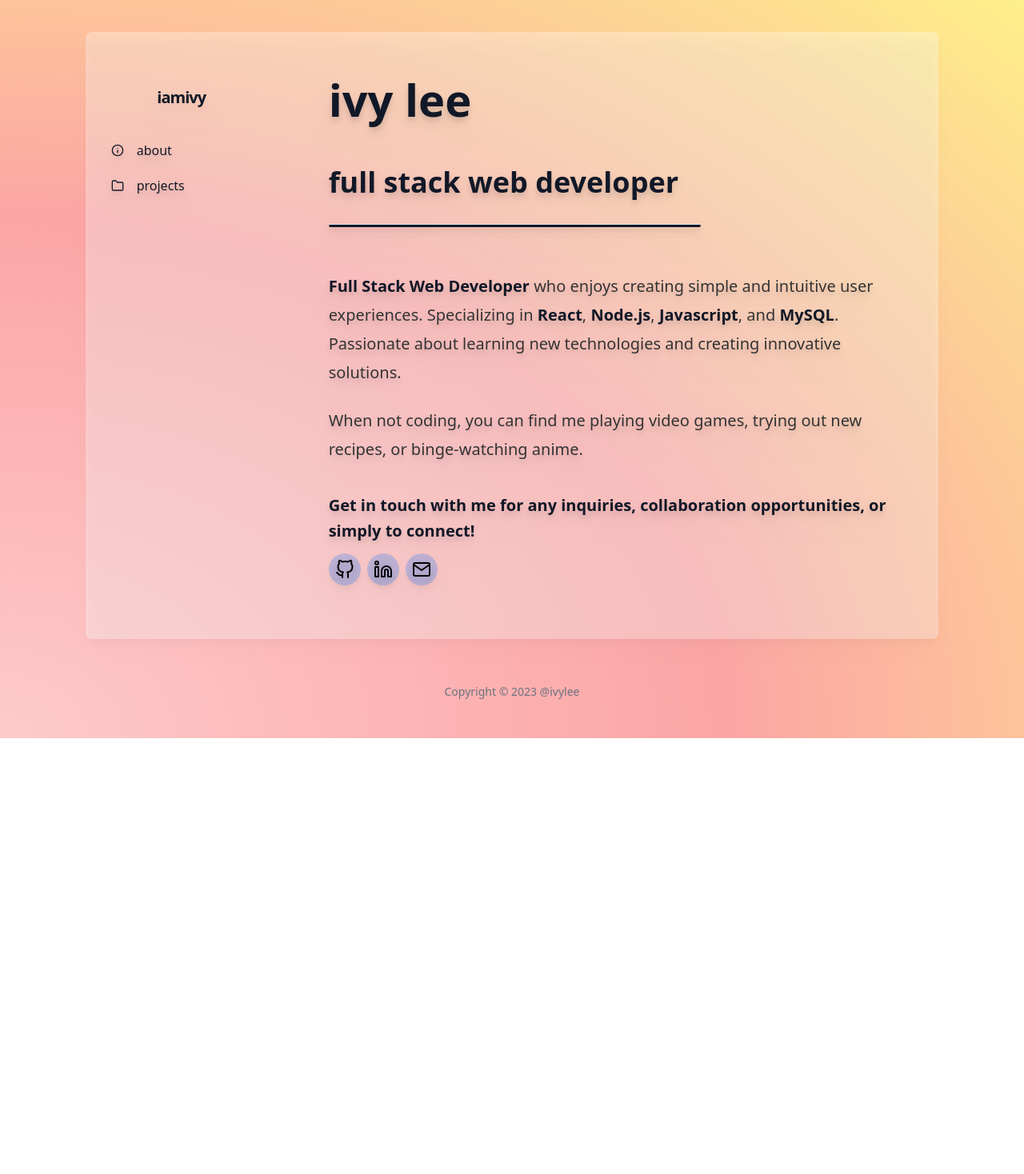
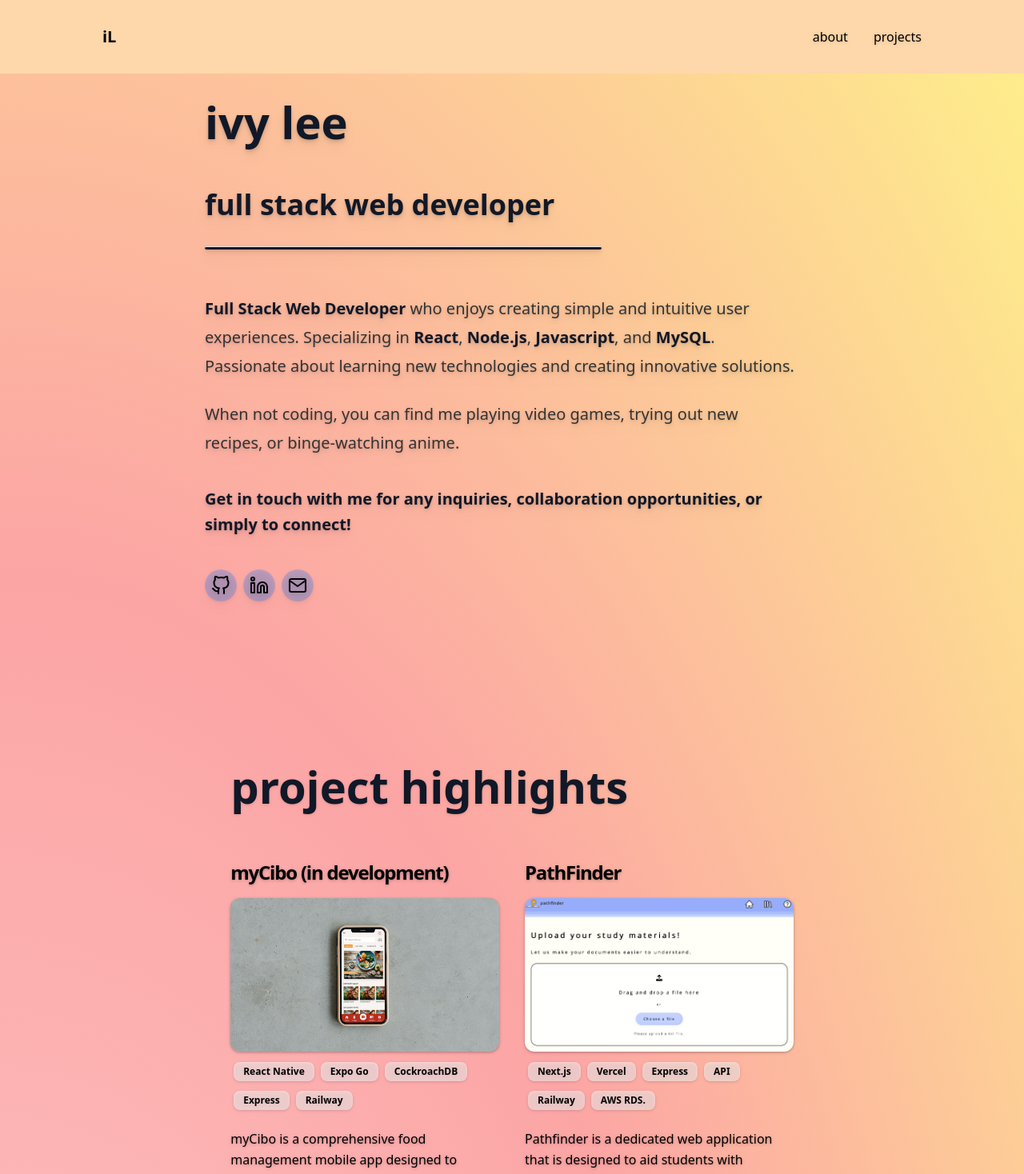
Before and after one commit to hlee443/hlee443.github.io, a React (Vite) app: page / in a window 1280 px wide. Shown: the top 1468 px of the page at 80% size. Before the commit the page ends 923 px from the top, so only its background shows below. Built offline with nearby package versions, Linux system fonts and the light colour scheme.

Commit message:
design changes

```diff
--- a/src/App.jsx
+++ b/src/App.jsx
@@ -2,50 +2,48 @@ import Footer from "./components/Footer";
 import Home from "./components/Home";
 import Projects from "./components/Projects";
 import Technologies from "./components/Technologies";
-import SideNavBar from "./components/SideNavBar";
-
-import { Routes, Route } from "react-router-dom";
-
-import "./App.css";
 
 function App() {
   return (
     <div className="min-h-screen bg-gradient">
-      <div className="pt-10">
-        <div className="flex overflow-hidden bg-white bg-opacity-30 rounded-lg w-5/6 mx-auto rounded-3xl drop-shadow-xl">
-          <div className="hidden md:flex md:flex-shrink-0 pt-10">
-            <SideNavBar />
+      <nav className="sticky top-0 z-50 left-0 w-full bg-orange-200 py-4 px-6 md:py-8 md:px-12 lg:px-16 xl:px-32">
+        <div className="flex items-center justify-between">
+          <div className="flex items-center flex-shrink-0 text-white mr-6">
+            <span className="font-bold text-xl text-black">iL</span>
           </div>
-          <div className="flex flex-col flex-1 w-0 overflow-hidden">
-            <main className="relative flex-1 overflow-y-auto focus:outline-none">
-              <div className="py-6">
-                <div className="px-4 mx-auto max-w-7xl sm:px-6 md:px-8"></div>
-                <div className="px-4 mx-auto max-w-7xl sm:px-6 md:px-8">
-                  {/* <!-- Put content here --> */}
-                  <section>
-                    <div className=" flex flex-col items-center px-5 py-8 mx-auto max-w-7xl sm:px-6 lg:px-8">
-                      <div className="flex flex-col w-full max-w-3xl mx-auto prose text-left prose-blue drop-shadow-lg">
-                        <Routes>
-                          <Route path="/" element={<Home />} />
-                          <Route path="/projects" element={<Projects />} />
-                          <Route
-                            path="/technologies"
-                            element={<Technologies />}
-                          />
-                          <Route path="/contact" element={<Technologies />} />
-                        </Routes>
-                      </div>
-                    </div>
-                  </section>
-
-                  {/* <!-- Do not cross the closing tag underneath this coment--> */}
-                </div>
-              </div>
-            </main>
+          <div className="flex md:flex md:items-center drop-shadow">
+            <a
+              href="#"
+              className="block md:inline-block md:mt-0 text-black hover:text-white mr-8"
+            >
+              about
+            </a>
+            <a
+              href="#projects"
+              className="block md:inline-block md:mt-0 text-black hover:text-white"
+            >
+              projects
+            </a>
           </div>
         </div>
-        <Footer />
-      </div>
+      </nav>
+
+      <section id="home" className="py-8 mx-auto max-w-7xl px-5 sm:px-6">
+        <div className="flex flex-col w-full max-w-3xl mx-auto prose text-left prose-blue drop-shadow-lg">
+          <Home />
+        </div>
+      </section>
+
+      <section id="projects" className="w-full px-5 pt-10 mx-auto prose prose-blue lg:prose-xl lg:pt-40 drop-shadow">
+        <h1>project highlights</h1>
+        <div className="relative items-center w-full mt-0 mx-auto not-prose">
+          <div className="grid w-full grid-cols-1 md:grid-cols-2 gap-8">
+            <Projects />
+          </div>
+        </div>
+      </section>
+
+      <Footer />
     </div>
   );
 }
--- a/src/components/Footer.jsx
+++ b/src/components/Footer.jsx
@@ -1,15 +1,19 @@
+import React from "react";
+
 export default function Footer() {
   return (
     <>
-      <footer className="" aria-labelledby="footer-heading">
+      <footer className="mx-auto" aria-labelledby="footer-heading">
         <h2 id="footer-heading" className="sr-only">
           Footer
         </h2>
 
-        <div className="px-4 py-12 max-w-7xl sm:px-6 lg:px-16">
-          <div className="flex flex-wrap items-baseline lg:justify-center">
-            <span className="mt-2 text-sm font-light text-gray-500">
-              Copyright © 2023 @ivylee
+        <div className="px-4 py-12 mx-auto">
+          <div className="flex flex-wrap items-baseline justify-center">
+            <span className="mt-2 text-sm font-light">
+              <text className="text-gray-500">Contact: </text>
+              <a className="text-blue-800" href="linkedin.com/in/ivy-hw-lee"> &middot; in/ivy-hw-lee</a>
+              <a className="text-blue-800" href="github.com/hlee443"> &middot; github/hlee443</a>
             </span>
           </div>
         </div>
--- a/src/components/Home.jsx
+++ b/src/components/Home.jsx
@@ -1,13 +1,12 @@
 import github from "../assets/github-mark.png";
-
 import { FiGithub, FiMail, FiLinkedin } from "react-icons/fi";
 
 export default function Home() {
   return (
-    <section className="w-full mx-auto prose lg:prose-xl">
+    <section className="w-full prose prose-blue lg:prose-xl drop-shadow">
       <h1>ivy lee</h1>
-      <h2 className="">full stack web developer</h2>
-      <hr className="w-2/3 h-1 my-1 bg-gray-900 border-1 rounded"></hr>
+      <h2>full stack web developer</h2>
+      <hr className="w-2/3 h-1 mb-5 bg-gray-900 border-1 rounded"></hr>
       <p>
         <strong>Full Stack Web Developer</strong> who enjoys creating simple and
         intuitive user experiences. Specializing in <strong>React</strong>,{" "}
@@ -23,7 +22,7 @@ export default function Home() {
         Get in touch with me for any inquiries, collaboration opportunities, or
         simply to connect!{" "}
       </h4>
-      <div className="my-2 space-x-2">
+      <div className="my-2 space-x-2 lg:mt-10">
         <a
           href="https://github.com/hlee443"
           className="inline-block transform transition duration-400 hover:scale-110 hover:shadow px-2 py-2 text-xs font-semibold text-black bg-blue-500 bg-opacity-30 rounded-full"
--- a/src/components/Project.jsx
+++ b/src/components/Project.jsx
@@ -2,23 +2,24 @@ import myCibo from "../assets/myCibo.jpg";
 import github from "../assets/github-mark.png";
 import openLink from "../assets/share.png";
 export default function Project({
-  img= myCibo,
+  img = myCibo,
   appHeader = "App Header",
   appTitle = "App Title",
   appDescription = "App Description",
   githubLink = "",
   siteLink = "",
-  onProjectClick = () => {},
 }) {
   const headerItems = appHeader.split(", ");
   return (
-    <div className="">
+    <div className="mt-5 drop-shadow">
+      <h1 className="mx-auto mb-5 text-2xl font-semibold leading-none tracking-tighter text-black">
+        {appTitle}
+      </h1>
       <img
         className="object-cover object-center transform
         transition duration-400 hover:scale-105 w-full mb-1 lg:h-48 md:h-36 rounded-xl cursor-pointer"
         src={img}
         alt="image"
-        onClick={onProjectClick}
       />
       <div className="mb-5">
         {headerItems.map((item, index) => (
@@ -30,9 +31,6 @@ export default function Project({
           </span>
         ))}
       </div>
-      <h1 className="mx-auto mb-5 text-2xl font-semibold leading-none tracking-tighter text-black">
-        {appTitle}
-      </h1>
       <p className="mx-auto text-base font-medium leading-relaxed text-black">
         {appDescription}
       </p>
@@ -44,9 +42,7 @@ export default function Project({
           transition duration-400 hover:scale-110 hover:shadow px-2 py-2 text-xs font-semibold text-black bg-blue-500 bg-opacity-30 rounded-full"
           title="GitHub"
         >
-
-            <img src={github} alt="Github" width={25} />
-
+          <img src={github} alt="Github" width={25} />
         </a>
         <a
           href={siteLink} // Replace with the actual site URL
@@ -55,7 +51,7 @@ export default function Project({
           transition duration-400 hover:scale-110 hover:shadow px-2 py-2 mx-1 text-xs font-semibold text-black bg-blue-500 bg-opacity-30 rounded-full"
           title="Go to site"
         >
-            <img src={openLink} alt="Open Link" width={25} />
+          <img src={openLink} alt="Open Link" width={25} />
         </a>
       </div>
     </div>
--- a/src/components/Projects.jsx
+++ b/src/components/Projects.jsx
@@ -5,19 +5,10 @@ import wordGotchu from "../assets/wordGotchu.png";
 import pathfinder from "../assets/pathfinder.png";
 
 export default function Projects() {
-  const [showModal, setShowModal] = useState(false);
-
-  const handleModal = () => {
-    setShowModal(!showModal);
-  };
   return (
-    <section className="w-full mx-auto prose lg:prose-xl">
-      <h1>projects</h1>
-      <div className="relative items-center w-full mt-0 mx-auto not-prose">
-        <div className="grid w-full grid-cols-2 gap-8">
+  <>
   <Project
        img={myCibo}
-            onProjectClick={handleModal}
        githubLink="https://github.com/myCibo/myCiboNative.git"
        appHeader="React Native, Expo Go, CockroachDB, Express, Railway"
        appTitle="myCibo (in development)"
@@ -25,25 +16,20 @@ export default function Projects() {
      />
   <Project
        img={pathfinder}
-            onProjectClick={handleModal}
        siteLink="https://pathfinder-athena.vercel.app/"
        githubLink="https://github.com/hlee443/PathFinder-Athena.git"
        appHeader="Next.js, Vercel, Express, API, Railway, AWS RDS."
        appTitle="PathFinder"
        appDescription="Pathfinder is a dedicated web application that is designed to aid students with dyslexia and facilitate a better understanding of educational content. Students can upload their text documents and utilize an array of features, such as customizable font sizes, colors, and other attributes, alongside text highlighting, summarization, and an integrated dictionary."
      />
-
        <Project
     img={wordGotchu}
-            onProjectClick={handleModal}
     siteLink="https://word-gotchu.up.railway.app/"
     githubLink="https://github.com/iantelli/word-gotchu.git"
     appHeader="HTML/CSS, React, Javascript, Node.js, Express,Railway, Firebase"
     appTitle="WordGotchu"
     appDescription="WordGotchu is a Pixel styled multiplayer web platform game based on Wordle and original characters known as Gotchus that battle against each other in an arena."
   />
-        </div>
-      </div>
-    </section>
+</>
 );
 }
--- a/src/components/SideNavBar.jsx
+++ b/src/components/SideNavBar.jsx
@@ -1,10 +1,10 @@
 import React from "react";
 import { Link } from "react-router-dom";
-import {FiInfo, FiFolder, FiTool} from "react-icons/fi";
+import { FiInfo, FiFolder, FiTool } from "react-icons/fi";
 
 export default function SideNavBar() {
   return (
-    <div className="flex flex-col w-60">
+    <div className="flex flex-col w-full md:w-60">
       <div className="flex flex-col flex-grow pt-5 overflow-y-auto">
         <div className="flex flex-col items-center flex-shrink-0 px-10">
           <Link to="/" className="px-8 text-left focus:outline-none">
@@ -30,7 +30,7 @@ export default function SideNavBar() {
                   to="/projects"
                   className="inline-flex items-center w-full px-4 py-2 mt-1 text-base text-gray-900 transition duration-500 ease-in-out transform rounded-lg focus:shadow-outline hover:bg-gray-50"
                 >
-                  <FiFolder className="w-4 h-4"/>
+                  <FiFolder className="w-4 h-4" />
                   <span className="ml-4">projects</span>
                 </Link>
               </li>
@@ -39,7 +39,7 @@ export default function SideNavBar() {
                                  to="/technologies"
                                  className="inline-flex items-center w-full px-4 py-2 mt-1 text-base text-gray-900 transition duration-500 ease-in-out transform rounded-lg focus:shadow-outline hover:bg-gray-50"
                                >
-                  <FiTool className="w-4 h-4"/>
+                  <FiTool className="w-4 h-4" />
                   <span className="ml-4">technologies</span>
                   </Link>
                   </li> */}
--- a/tailwind.config.cjs
+++ b/tailwind.config.cjs
@@ -16,6 +16,7 @@ module.exports = {
         DEFAULT: {
           css: {
             color: "#333",
+            textDecoration: "drop-shadow",
             a: {
               textDecoration: "none",
               color: "#0818A8"
```
Lines whose indentation alone changed are shown as unchanged.
